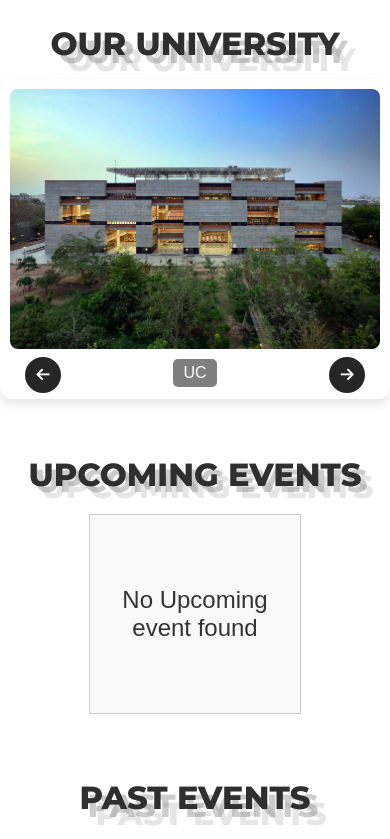
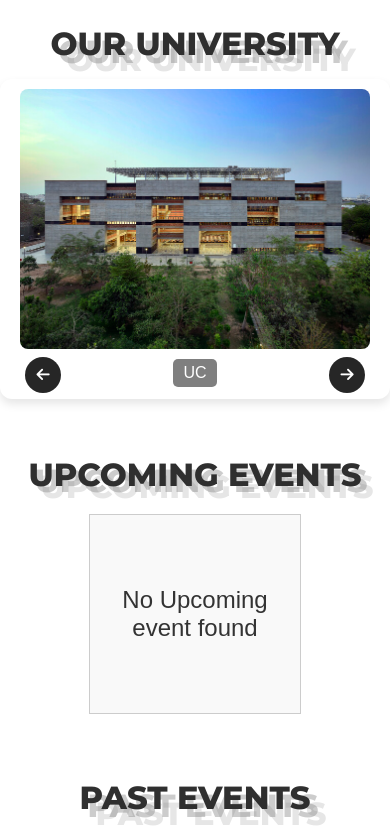
Before and after one commit to Vishv0407/ieee-website-testing, a plain HTML site: page index.html in a window 390 px wide. Shown: the part 2097-2936 px from the top of the page. Drawn offline with nearby package versions, Linux system fonts and the light colour scheme; some packages are replaced by stand-ins of ours; no server answers; a script that the page names is missing.

Commit message:
mobile wrapper

```diff
--- a/CSS/image-gallery-mobil.css
+++ b/CSS/image-gallery-mobil.css
@@ -8,7 +8,7 @@
     position: relative;
     border-radius: 12px;
     box-shadow: 0 5px 10px rgba(0, 0, 0, 0.1);
-    margin: 0 1rem;
+    margin: 0 5%;
     margin-bottom: 3.5rem;
   }
   .mobile-wrapper i.button {
@@ -59,7 +59,7 @@
   }
   .image-container .carousel img {
     height: 280px;
-    width: 100%;
+    width: 95%;
     border-radius: 18px;
     border: 10px solid #fff;
     object-fit: cover;
```
